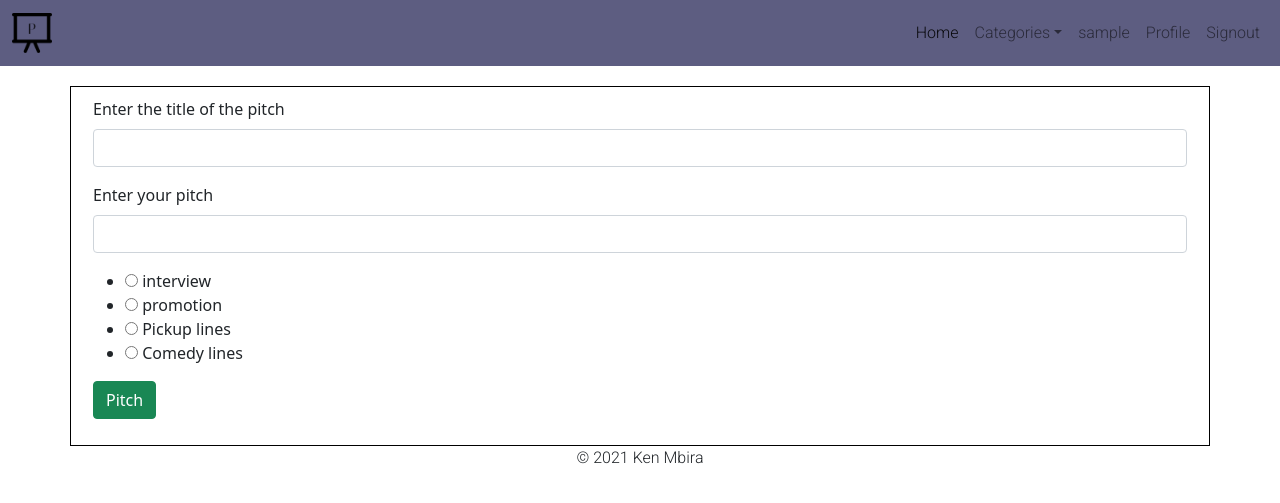
After one commit to Ken-mbira/PITCH_ARENA, a Flask app: page /create in a window 1280 px wide. The commit adds this page. Shown: the top 503 px of the page. Run offline with Flask 2, Linux system fonts and the light colour scheme; the visitor is signed in with stand-in values (Sample User, id 1); data comes from the database, SQL or seed files in the repository; some libraries are stand-ins or nearby versions.

Commit message:
add the pitch form

```diff
--- /dev/null
+++ b/app/main/forms.py
@@ -0,0 +1,14 @@
+from flask_wtf import FlaskForm
+from wtforms import StringField,SubmitField,RadioField
+from wtforms.validators import Required
+
+class PitchForm(FlaskForm):
+    """This class will define the form to create a pitch
+
+    Args:
+        FlaskForm ([type]): [description]
+    """
+    pitch_title = StringField('Enter the title of the pitch',validators=[Required()])
+    pitch = StringField('Enter your pitch',validators=[Required()])
+    pitch_category = RadioField('Enter the category of the pitch',validators=[Required()],choices=[('interview'),('promotion'),('Pickup lines'),('Comedy lines')])
+    submit = SubmitField('Pitch')
--- a/app/main/views.py
+++ b/app/main/views.py
@@ -3,6 +3,7 @@ from flask_login import login_required,current_user
 
 from app.models import User
 from . import main
+from .forms import PitchForm
 
 @main.route('/')
 def index():
@@ -17,3 +18,11 @@ def profile(username):
         abort(404)
 
     return render_template('profile/profile.html',user = user)
+
+@main.route('/create')
+@login_required
+def create_pitch():
+    """This will create the pitch according to the category
+    """
+    pitch = PitchForm()
+    return render_template('pitch.html',pitch = pitch)
--- a/app/models.py
+++ b/app/models.py
@@ -27,7 +27,7 @@ class User(UserMixin,db.Model):
     username = db.Column(db.String(255))
     email = db.Column(db.String(255),unique=True,index=True)
     pass_secure = db.Column(db.String(255))
-    comments = db.relationship('Comment',backref = 'user',lazy = "dynamic")
+    comments = db.relationship('Pitch',backref = 'user',lazy = "dynamic")
     profile_pic_path = db.Column(db.String(255))
 
     @property
@@ -57,22 +57,22 @@ class User(UserMixin,db.Model):
         return f'User {self.username}'
 
 
-class Comment(UserMixin,db.Model):
+class Pitch(UserMixin,db.Model):
     """This will define all behaviours of the comments
 
     Args:
         UserMixin ([type]): [description]
         db ([Model]): [This will connect all the comments to the database]
     """
-    __tablename__ = 'comments'
+    __tablename__ = 'pitches'
 
-    comment_id = db.Column(db.Integer,primary_key=True)
-    comment_title = db.Column(db.String(255))
-    comment = db.Column(db.String(255))
+    pitch_id = db.Column(db.Integer,primary_key=True)
+    pitch_title = db.Column(db.String(255))
+    pitch = db.Column(db.String(255))
     posted = db.Column(db.DateTime,default=datetime.utcnow)
     user_id = db.Column(db.Integer,db.ForeignKey("users.id"))
 
-    def save_comment(self):
+    def save_pitch(self):
         """This will save the comment to the database
         """
         db.session.add(self)
--- a/app/templates/index.html
+++ b/app/templates/index.html
@@ -14,10 +14,10 @@
 </div>
 <div class="call-to-actions" style="text-align: center;">
     <div>
-        <button class="btn" id="intro" style="background-color: #3B3355;">Create a pitch</button>
+        <a class="btn" id="intro" style="background-color: #3B3355;" href="{{ url_for('main.create_pitch')}}">Create a pitch</a>
     </div>
     <div>
-        <button class="btn" id="intro" style="background-color: #3B3355;">View pitches</button>
+        <a class="btn" id="intro" style="background-color: #3B3355;" href="#">View pitches</a>
     </div>
 </div>
 {% endblock %}
--- /dev/null
+++ b/app/templates/pitch.html
@@ -0,0 +1,20 @@
+{% extends 'base.html' %} {% block content %}
+<div class="container" style="border:solid black 1px; padding: 10px; margin-top:20px;">
+    <form class="container-fluid" method="POST">
+        {{ pitch.hidden_tag()}}
+        <div class="mb-3">
+            {{ pitch.pitch_title.label(class="form-label")}}{{ pitch.pitch_title(class="form-control")}}
+        </div>
+        <div class="mb-3">
+            {{ pitch.pitch.label(class="form-label")}}{{ pitch.pitch(class="form-control")}}
+        </div>
+        <div class="mb-3">
+            {{ pitch.pitch_category(class="list-group-flush")}}
+        </div>
+        <div class="mb-3">
+            {{pitch.submit(class="btn btn-success")}}
+        </div>
+
+    </form>
+</div>
+{% endblock%}
```
Also changed, not shown: migrations/versions/691f3d6fe7d7_change_the_comment_table_to_pitch_table.py (added, +46 -0 lines).
